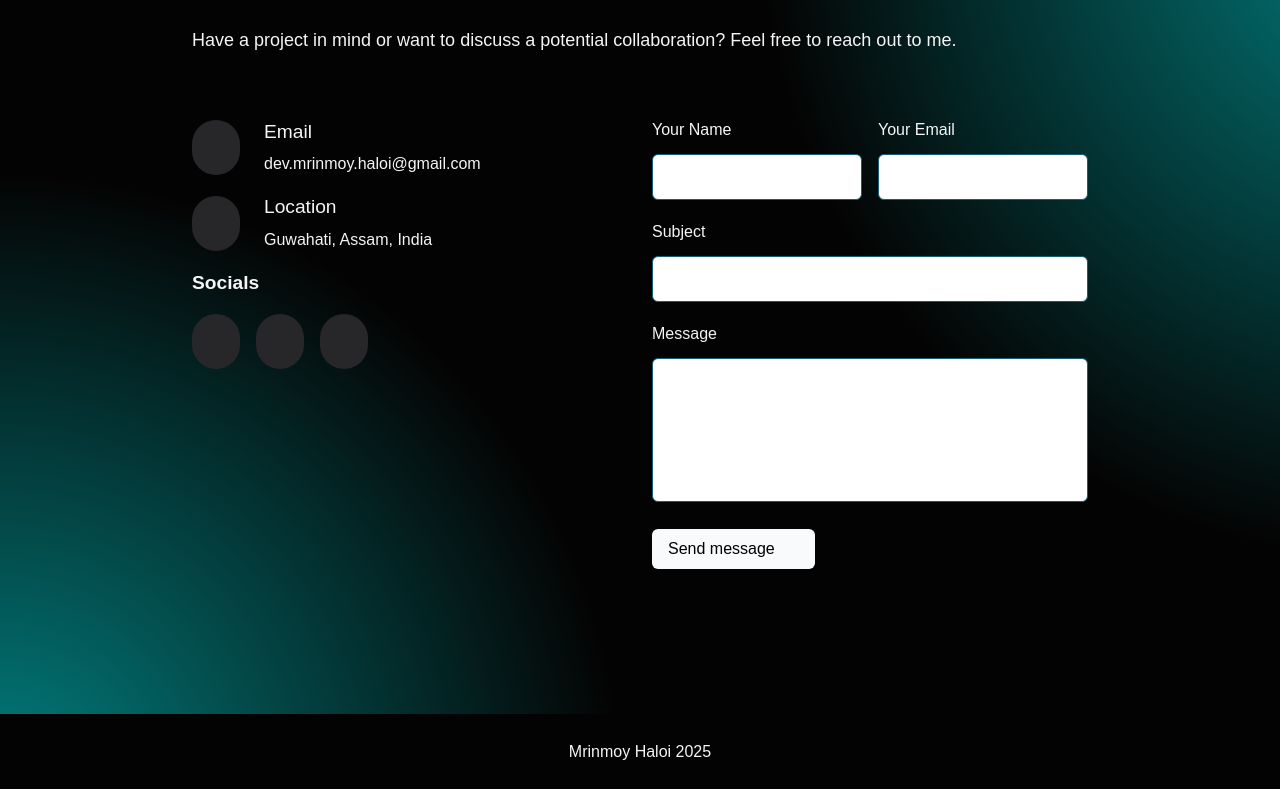
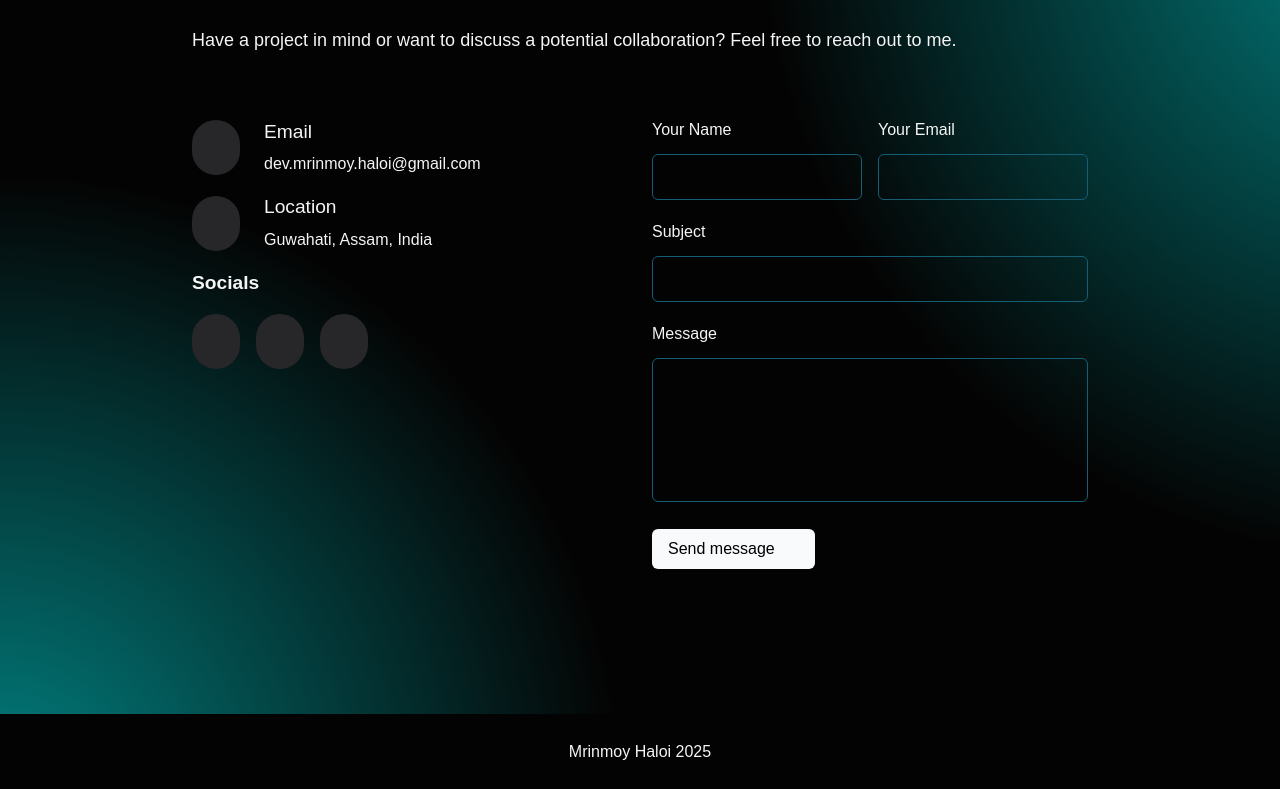
Before and after one commit to MrinmoyHaloi/mrinmoyhaloi.github.io, a SvelteKit app: page / in a window 1280 px wide. Shown: the part 2708-3497 px from the top of the page. Built offline with nearby package versions, Linux system fonts and the light colour scheme; some icons are missing.

Commit message:
fix: set background to transparent for contact form inputs

```diff
--- a/src/routes/+page.svelte
+++ b/src/routes/+page.svelte
@@ -481,6 +481,7 @@
 		input,
 		textarea {
 			opacity: 0;
+			background-color: transparent;
 		}
 	}
 </style>
```
